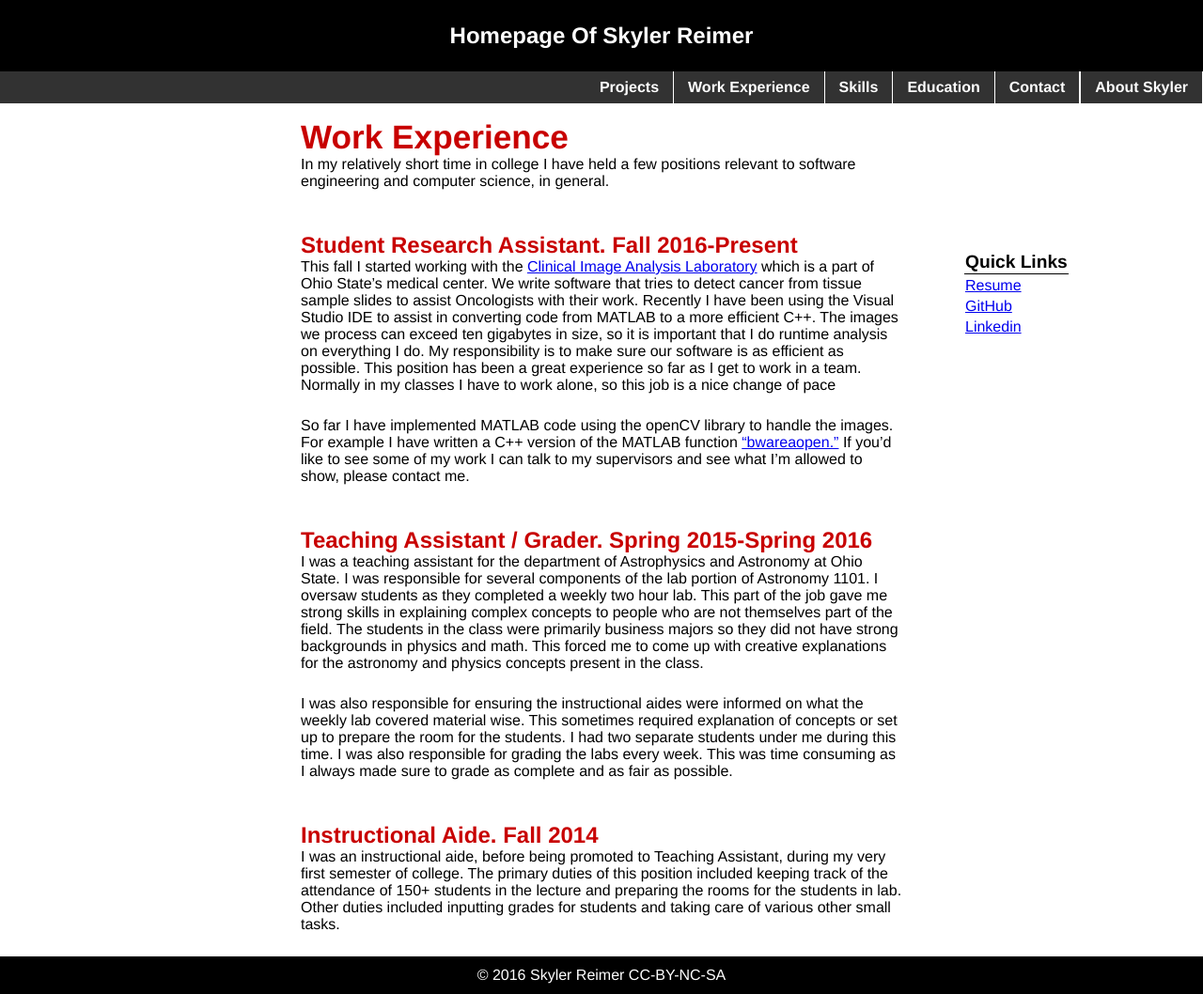
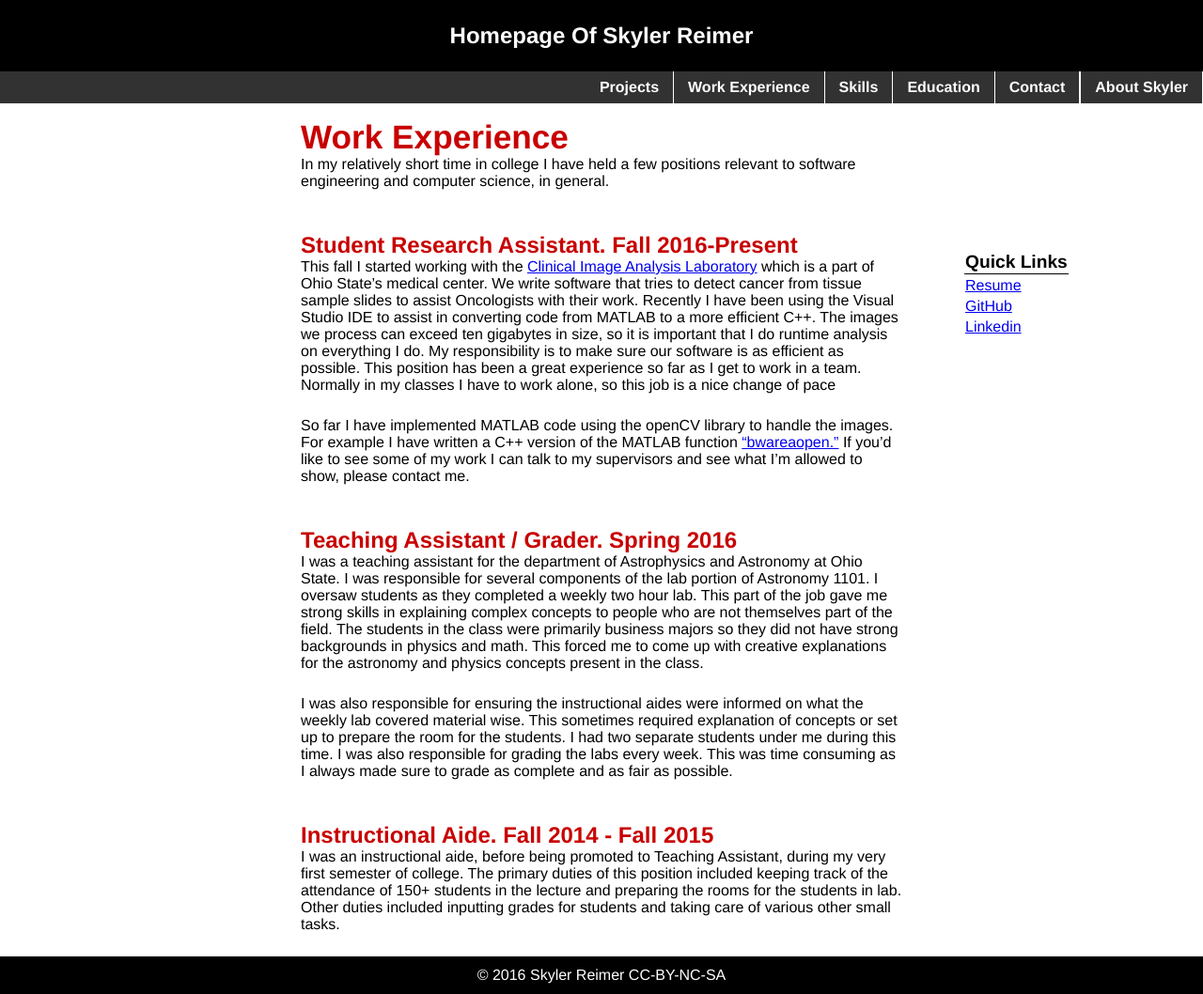
Before and after one commit to skylerreimer/skylerreimer.github.io, a Jekyll site: the page built from experience.html, in a window 1280 px wide. Shown: the whole page at 94% size. Built offline with Jekyll 4.4.1, drawn with Linux system fonts in a browser that asks for light colours.

Commit message:
Update experience.html

```diff
--- a/experience.html
+++ b/experience.html
@@ -23,7 +23,7 @@ So far I have implemented MATLAB code using the openCV library to handle the ima
 If you’d like to see some of my work I can talk to my supervisors and see what I’m allowed to show, please contact me.
 </p>
 
-<h2>Teaching Assistant / Grader. Spring 2015-Spring 2016 </h2>
+<h2>Teaching Assistant / Grader. Spring 2016 </h2>
 <p>
 I was a teaching assistant for the department of Astrophysics and Astronomy at Ohio State. I was responsible for several components of the lab portion of Astronomy 1101.
 I oversaw students as they completed a weekly two hour lab. This part of the job gave me strong skills in explaining complex concepts to people who are not themselves part of the field.
@@ -37,7 +37,7 @@ I had two separate students under me during this time. I was also responsible fo
 This was time consuming as I always made sure to grade as complete and as fair as possible.
 </p>
 
-<h2>Instructional Aide. Fall 2014</h2>
+<h2>Instructional Aide. Fall 2014 - Fall 2015</h2>
 <p>
 I was an instructional aide, before being promoted to Teaching Assistant, during my very first semester of college.
 The primary duties of this position included keeping track of the attendance of 150+ students in the lecture and preparing the rooms for the students in lab.
```
